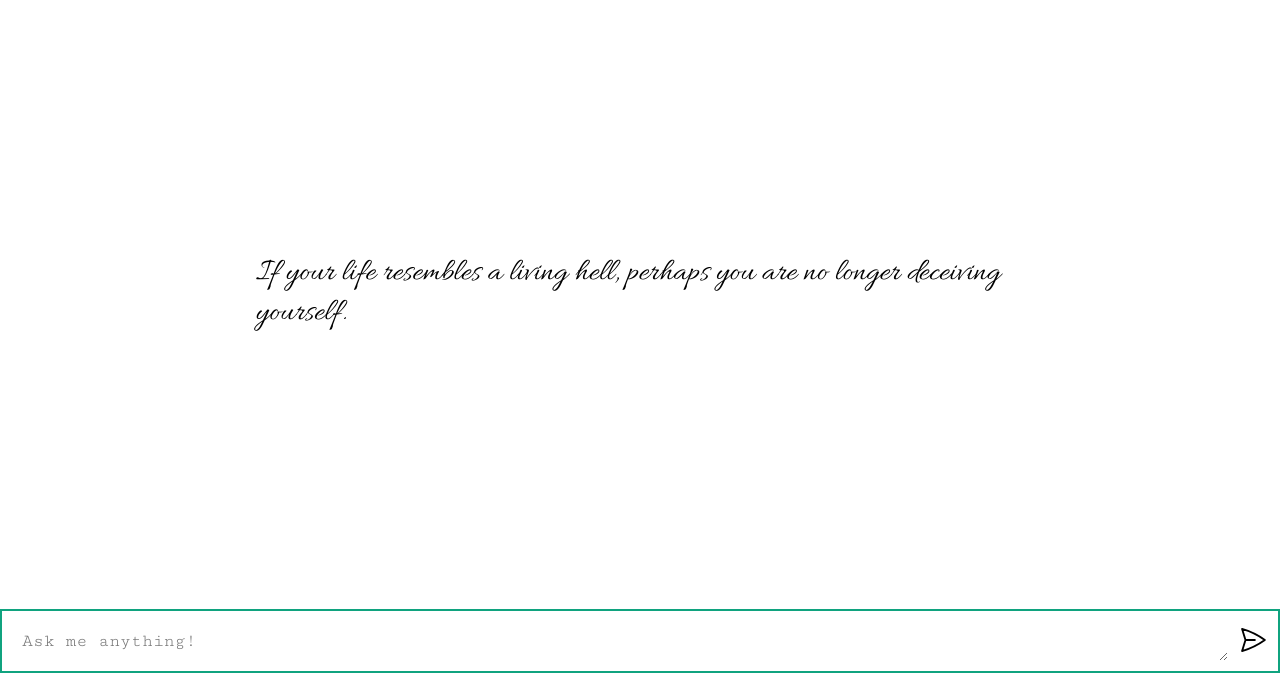
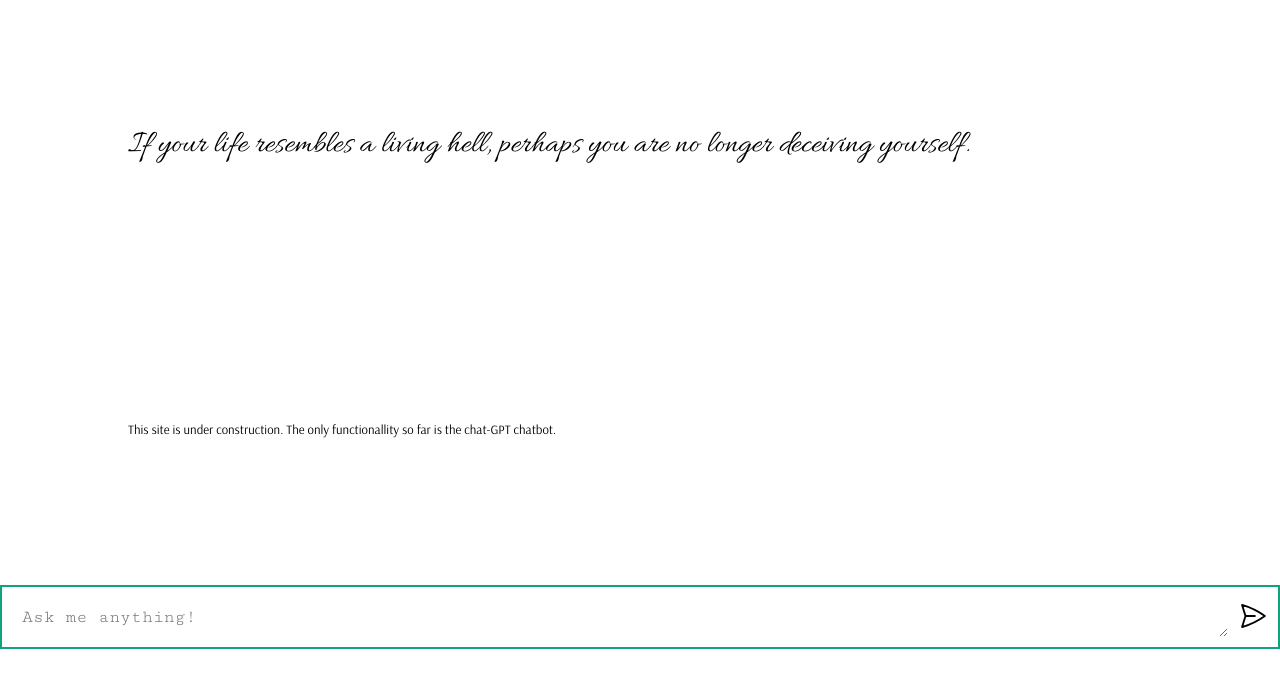
Before and after one commit to HilbertCorsair/AI_AMA, a website built with Vite: page client/index.html in a window 1280 px wide. Shown: the part 105-800 px from the top of the page. Built offline with nearby package versions, Linux system fonts and the light colour scheme.

Commit message:
disclamer

```diff
--- a/client/index.html
+++ b/client/index.html
@@ -23,9 +23,13 @@
 
     </banner>
 
-    <div id = "greeting">
+    <div class = "greeting">
       <p id = "intro"> If your life resembles a living hell, perhaps you are no longer deceiving yourself. <br></p>
 
+    </div>
+
+    <div class = "greeting">
+      <p id = "disclamer"> This site is under construction. The only functionallity so far is the chat-GPT chatbot. <br></p>
     </div>
 
 
--- a/client/style.css
+++ b/client/style.css
@@ -39,13 +39,18 @@ body {
   align-items: center;
 }
 
-#greeting{
-  padding: 20% 20%;
+div.greeting{
+  padding: 10% 10%;
 }
 
 #intro{
   font-family: Allura;
   font-size: 2rem;
+}
+
+#disclamer{
+  font-family: Arsenal;
+  font-size: 0.8rem;
 }
 
 #app {
```
